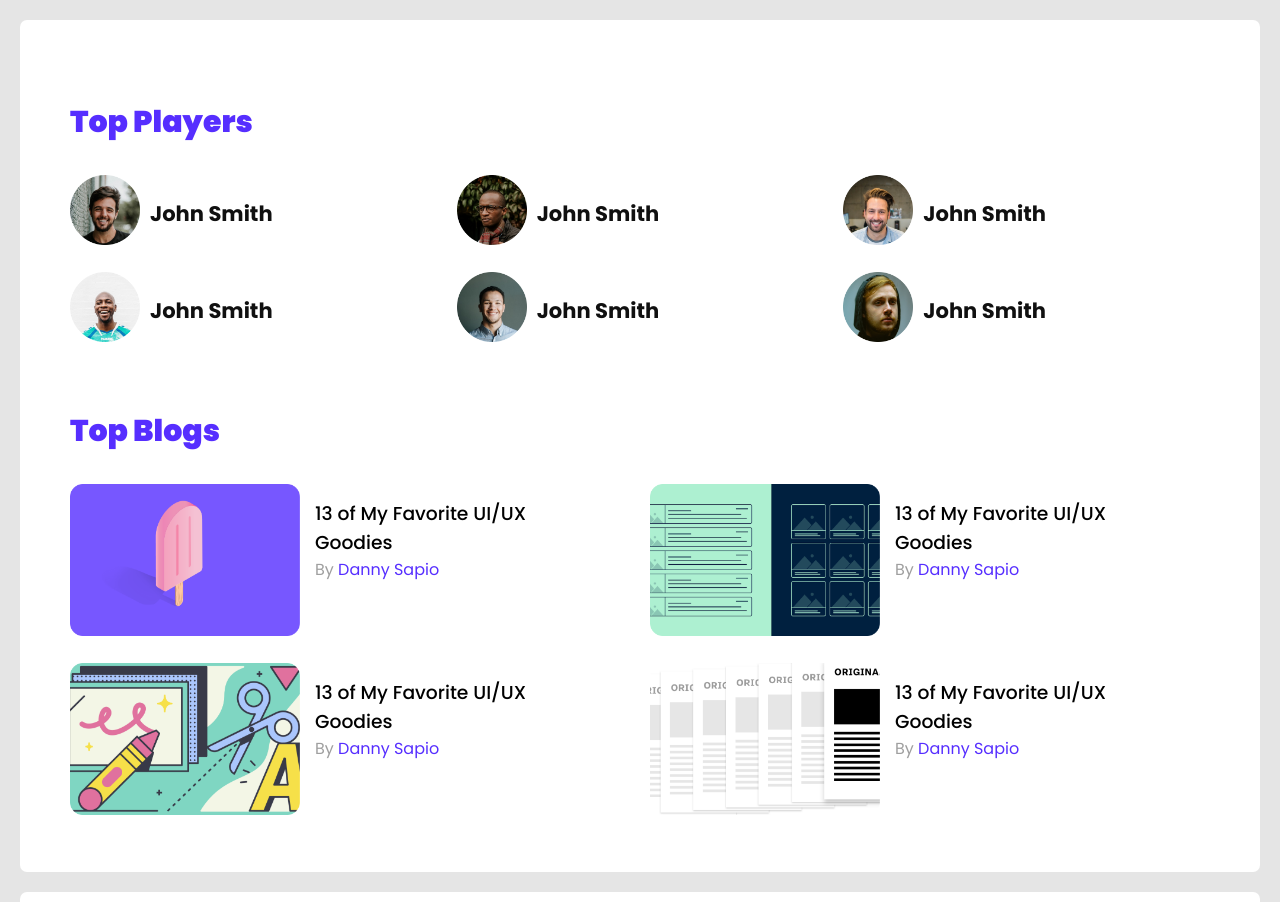
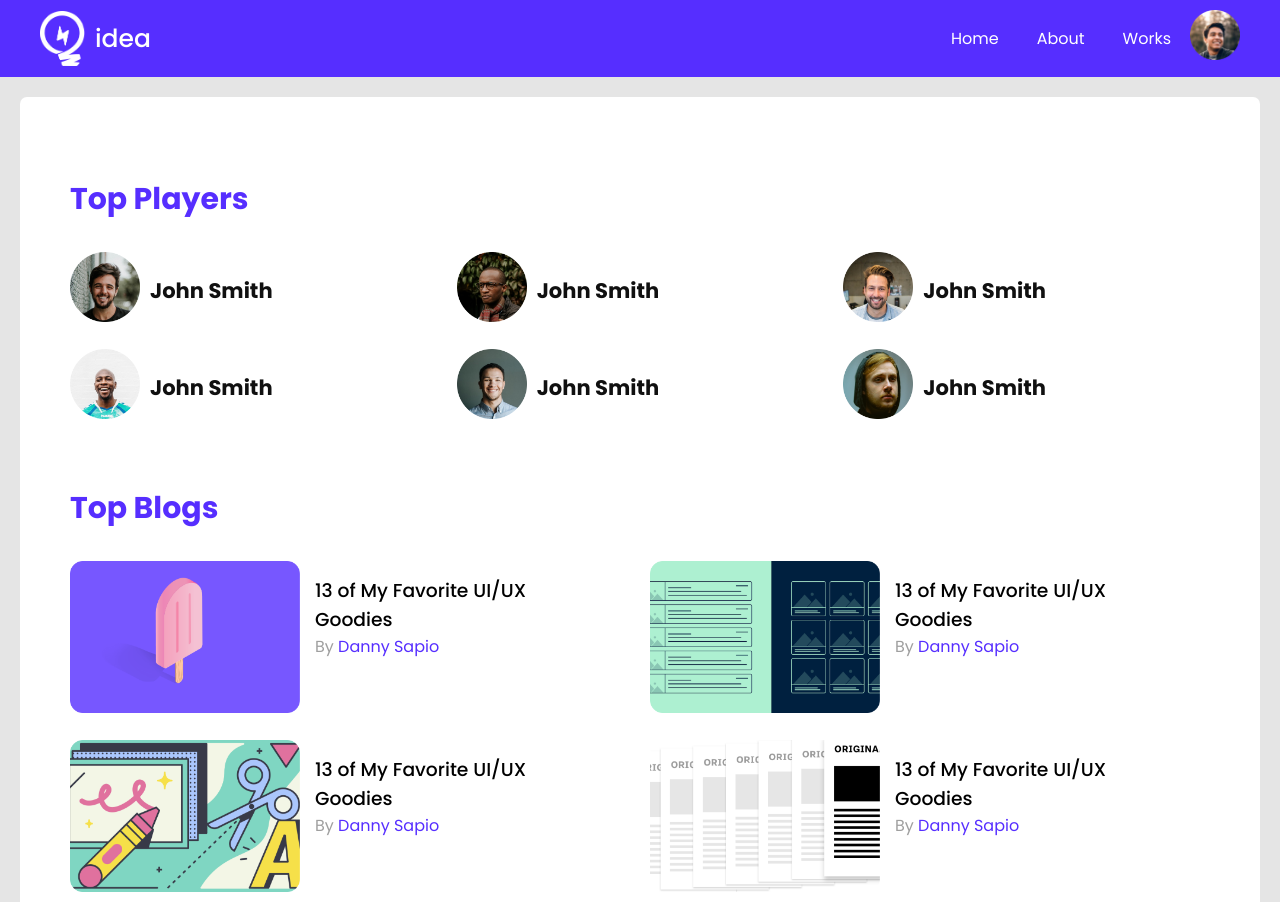
Before and after one commit to maazihad/module-10-leader-board-page-design, a plain HTML site: page index.html in a window 1280 px wide. Shown: the top 902 px of the page. Drawn offline with Linux system fonts and the light colour scheme.

Commit message:
Menu complete

```diff
--- a/index.html
+++ b/index.html
@@ -23,7 +23,26 @@
 <body>
    <!-- Header Start -->
    <header>
-
+      <nav>
+         <div class="nav-container">
+            <div class="main-menu">
+               <div class="logo">
+                  <img class="logo-img" src="./images/icons/logo.png" alt="Logo">
+                  <h1 class="logo-title"><a href="#">idea</a></h1>
+               </div>
+               <div class="menu">
+                  <ul class="item">
+                     <li><a href="#">Home</a></li>
+                     <li><a href="#">About</a></li>
+                     <li><a href="#">Works</a></li>
+                  </ul>
+                  <div class="profile-icon">
+                     <img src="./images/icons/profile.png" alt="Profile">
+                  </div>
+               </div>
+            </div>
+         </div>
+      </nav>
    </header>
    <!-- Header End -->
 
--- a/styles/responsive.css
+++ b/styles/responsive.css
@@ -43,6 +43,9 @@
   .course .course-img img {
     width: 100%;
   }
+  .item {
+    display: none;
+  }
 }
 
 /* ----------------------
--- a/styles/style.css
+++ b/styles/style.css
@@ -29,13 +29,71 @@ body {
 }
 
 /* ----------------------
+    Header Section Start
+  --------------------- */
+header {
+  background-color: #562eff;
+}
+
+.nav-container {
+  max-width: 1240px;
+  margin: 0 auto;
+  padding: 10px 20px;
+}
+.main-menu {
+  display: flex;
+  justify-content: space-between;
+}
+.logo {
+  display: flex;
+  align-items: center;
+}
+.menu {
+  display: flex;
+}
+
+.main-menu .logo img {
+  width: 45px;
+  height: auto;
+  margin-right: 10px;
+  cursor: pointer;
+}
+
+.logo .logo-title a {
+  color: #fff;
+  font-weight: 500;
+  font-size: 25px;
+}
+.item {
+  display: flex;
+  align-items: center;
+}
+.item li {
+  margin: 0 10px;
+}
+.item li a {
+  color: #ffffff;
+  padding: 5px 8px;
+  border: 1px solid transparent;
+  border-radius: 5px;
+  transition: border 0.5s;
+}
+.item li a:hover {
+  border: 1px solid #ffffff;
+}
+.profile-icon img {
+  width: 50px;
+  height: auto;
+  cursor: pointer;
+}
+/* ----------------------
     Top player And Top Blog
   --------------------- */
 
 .section-title {
   margin: 30px 0 30px;
   color: #562eff;
-  font-weight: 800;
+  font-weight: 700;
   font-size: 30px;
 }
 .top-players {
```
